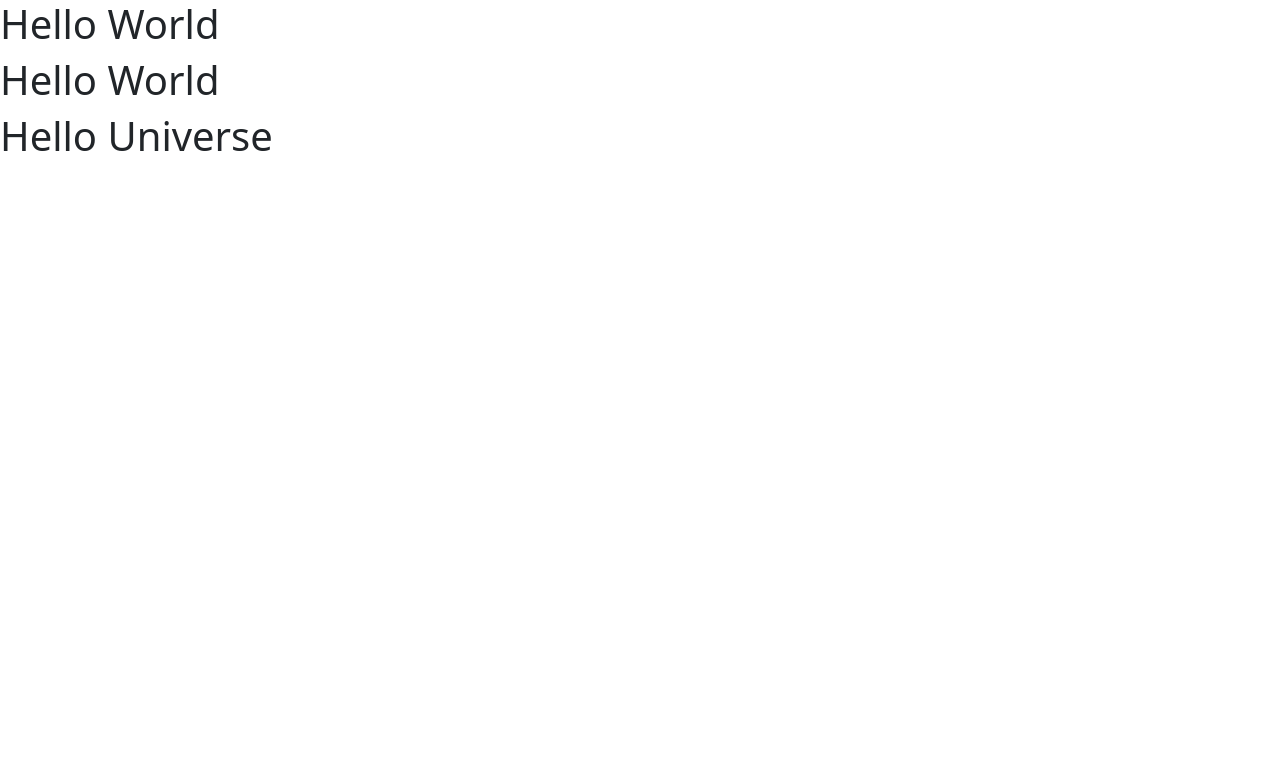
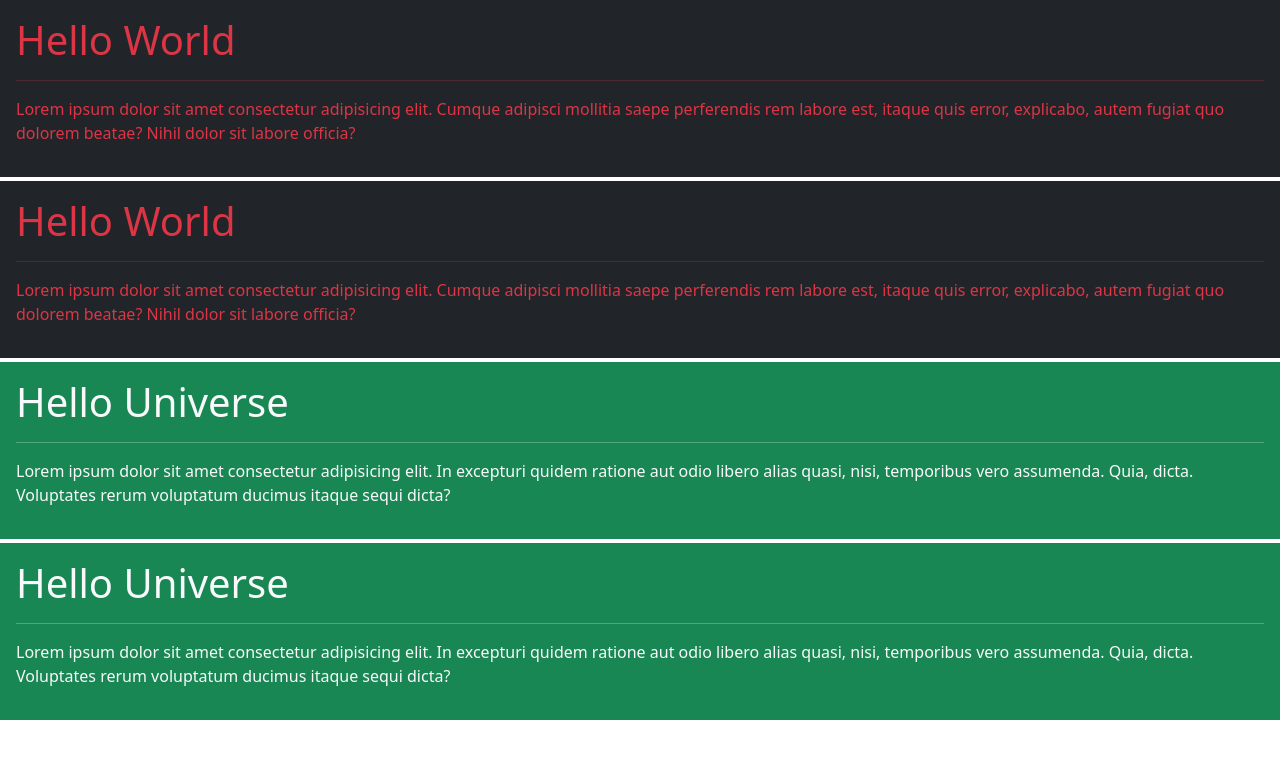
Before and after one commit to abhi0707-coder/my-react-app1, a React (Create React App) app: page / in a window 1280 px wide. Shown: the top 758 px of the page. Built offline with nearby package versions, Linux system fonts and the light colour scheme.

Commit message:
user define tag demo

```diff
--- a/src/App.js
+++ b/src/App.js
@@ -7,6 +7,8 @@
     <div>
       <HelloWorld />
       <HelloWorld />
+
+      <HelloUniverse />
       <HelloUniverse />
     </div>
   )
@@ -15,10 +17,31 @@
 // TAGS :: COMPONENTS :: Follow PascalCase Convention
 // <HelloWorld />
 function HelloWorld() {
-  return <h1>Hello World</h1>
+  return (
+    <div className="bg-dark text-danger p-3 mb-1 ">
+      <h1>Hello World</h1>
+      <hr />
+      <p>
+        Lorem ipsum dolor sit amet consectetur adipisicing elit. Cumque adipisci
+        mollitia saepe perferendis rem labore est, itaque quis error, explicabo,
+        autem fugiat quo dolorem beatae? Nihil dolor sit labore officia?
+      </p>
+    </div>
+  )
 }
 
 // <HelloUniverse />
 function HelloUniverse() {
-  return <h1>Hello Universe</h1>
+  return (
+    <div className="bg-success text-light p-3 my-1">
+      <h1>Hello Universe</h1>
+      <hr />
+      <p>
+        Lorem ipsum dolor sit amet consectetur adipisicing elit. In excepturi
+        quidem ratione aut odio libero alias quasi, nisi, temporibus vero
+        assumenda. Quia, dicta. Voluptates rerum voluptatum ducimus itaque sequi
+        dicta?
+      </p>
+    </div>
+  )
 }
```
